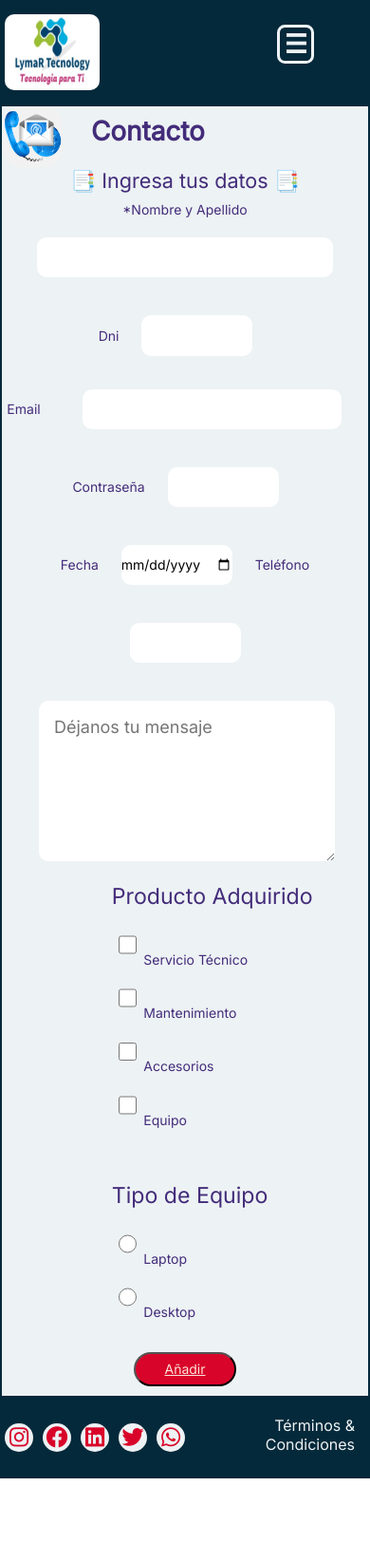
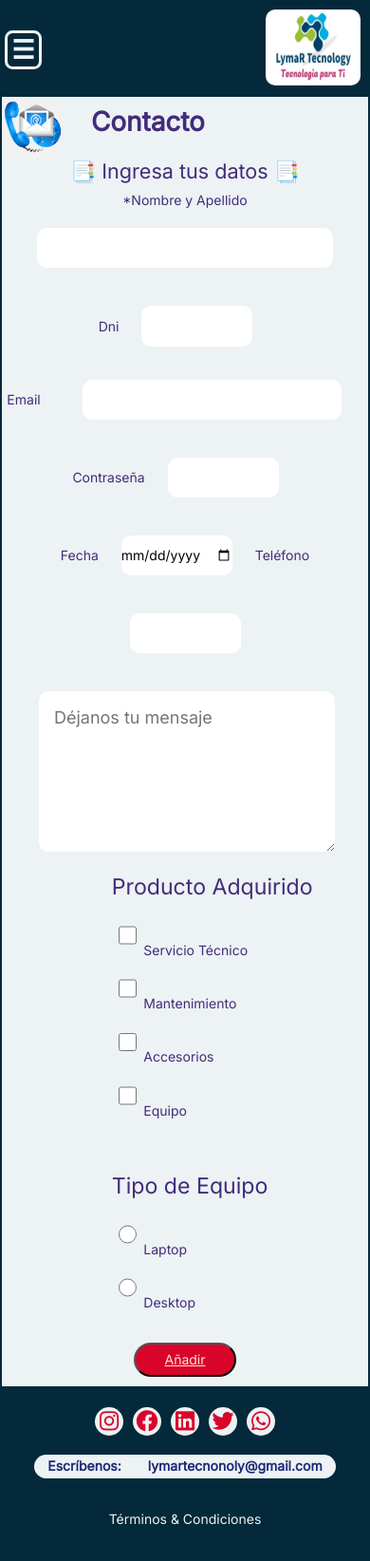
Before and after one commit to lilianaestevez29/PF_LILIANASILVA, a website: page pages/contacto.html in a window 390 px wide. Shown: the whole page at 95% size. Before the commit the page ends 1557 px from the top, so only its background shows below. Drawn offline with nearby package versions, Linux system fonts and the light colour scheme.

Commit message:
agregado mail de contacto

```diff
--- a/css/estilo_.css
+++ b/css/estilo_.css
@@ -156,6 +156,7 @@ nav ul{
 iframe{
     width: 60vw;
     height: 60vh;
+    margin: 20px;
 }
 .boton{
     display: flex;
@@ -395,15 +396,21 @@ legend, label, .pro, .tipo{
             height: auto;
             padding: auto;
         }
-
+        header{
+            height: 100px;
+        }
 
         header.container{
             display: flex;
             flex-direction: column;
             justify-content: space-between;
-            padding: 16px;
 
 
+        }
+        .container img{
+            position: absolute;
+            top: 10px;
+            right: 10px;
         }
 
         form{
@@ -427,17 +434,19 @@ legend, label, .pro, .tipo{
             width: 10vw;
             border-radius: 0.3em;
             position: absolute;
-            right: 0.5em;
-            top: 1rem;
+            /* right: 0.5em; */
+            top: 2rem;
             z-index: 999;
-            margin-top: 10px;
-            margin-right: 45px;
+            /* margin-top: 10px; */
+            /* margin-right: 45px; */
+
 
         }
         #menu:hover{
-            margin-right: 45px;  /*ojo*/
+            /* margin-right: 45px;  */
             color:#04293A;
             background-color: #edf2f4;
+
         }
         #menu-cerrar{
             display: none;
@@ -451,15 +460,15 @@ legend, label, .pro, .tipo{
         }
 
         .container nav{
-            margin-right: 50px;
-            position: absolute;
-            top: 0;
-            right: 0px;
-            left: 300px;
+            /* margin-right: 50px;  */
+            /* position: absolute; */
+            /* top: 0; */
+            /* right: 0px; */
+            /* left: 300px; */
             width: 275px;
             height: 45%;
             background-color: #04293A;
-            padding-top: 0.5em;
+            padding-top: 2.5em;
             padding-right: 1.5em;
             opacity: 0.8;
             color: #edf2f4;
@@ -468,9 +477,10 @@ legend, label, .pro, .tipo{
         }
 
         .container nav ul{
-            margin-right: 50px;
+            /* margin-right: 50px;  */
             display: block;
-            font-size: 2em;
+            font-size: 3em;
+
 
         }
 
--- a/pages/contacto.html
+++ b/pages/contacto.html
@@ -143,7 +143,10 @@
             <a href="https://twitter.com/" target="_blank"<i class="fa-brands fa-twitter"></i></a>
             <a href="https://web.whatsapp.com/" target="_blank"<i class="fa-brands fa-whatsapp"></i></a>
           </div>
-
+          <div class="gmail">
+            <p>Escríbenos:</p>
+            <p>lymartecnonoly@gmail.com</p>
+          </div>
         <p class="letra-chica">Términos & Condiciones</p>
     </footer>
     <script src="https://cdn.jsdelivr.net/npm/bootstrap@5.3.0-alpha1/dist/js/bootstrap.bundle.min.js" integrity="sha384-w76AqPfDkMBDXo30jS1Sgez6pr3x5MlQ1ZAGC+nuZB+EYdgRZgiwxhTBTkF7CXvN" crossorigin="anonymous"></script>
--- a/scss/footer.scss
+++ b/scss/footer.scss
@@ -13,11 +13,26 @@ footer{
         .letra-chica{
             color: $letrasBlanca;
             text-align: right;
-            font-size: 16px;
+            font-size: 14px;
             padding: 1rem;
+
 
         }
 
+        .gmail{
+            display: flex;
+            background-color: $letrasBlanca;
+            border-radius: 20px;
+            height: 25px;
+            align-items: center;
+            margin-bottom: 8px;
+            p{
+                color: $letraAzul;
+                padding-inline: 1em;
+                font-weight: bold;
+                margin-top: 1em;
+            }
+        }
 
         /* redes */
 
@@ -47,3 +62,15 @@ footer{
         }
     }
 }
+            @media screen and (max-width: 576px){
+            footer{
+                display: flex;
+                flex-direction: column;
+                height: auto;
+                padding: 20px;
+                .gmail{
+                    margin-top: 20px;
+                }
+            }
+
+            }
```
Also changed, not shown: index.html (+4 -1 lines), pages/nosotros.html (+4 -1 lines), pages/producto.html (+4 -1 lines), pages/promociones.html (+4 -1 lines), css/estilo.css.
